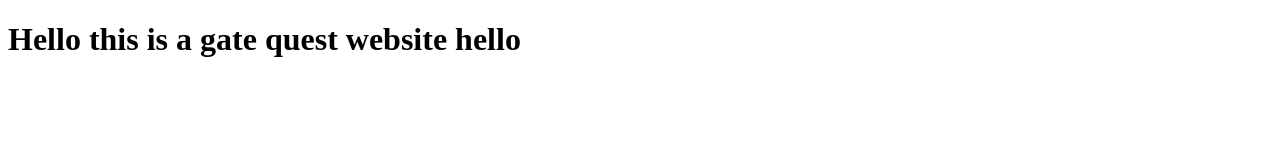
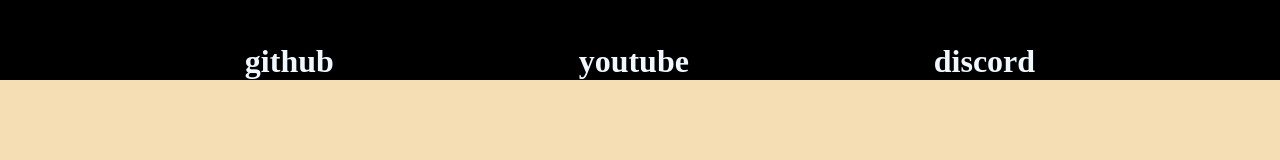
Before and after one commit to Sparsh-Verencar/GateQuest, a plain HTML site: page index.html in a window 1280 px wide. Drawn offline with Linux system fonts and the light colour scheme.

Commit message:
added taskbar with css file

```diff
--- /dev/null
+++ b/home.css
@@ -0,0 +1,19 @@
+*{
+    margin: 0;
+    padding: 0;
+    background-color: wheat;
+}
+
+.taskbar{
+    display: flex;
+    justify-content: center;
+    justify-content: space-evenly;
+    align-items: end;
+    background-color: black;
+    color: aliceblue;
+    height: 10vh;
+}
+
+.taskbar h1{
+    background-color: transparent;
+}
--- a/index.html
+++ b/index.html
@@ -4,8 +4,21 @@
     <meta charset="UTF-8">
     <meta name="viewport" content="width=device-width, initial-scale=1.0">
     <title>GateQuest</title>
+    <link rel="stylesheet" href="home.css">
 </head>
 <body>
-    <h1>Hello this is a gate quest website hello</h1>
+    <div class="taskbar">
+        <h1>github</h1>
+        <h1>youtube</h1>
+        <h1>discord</h1>
+    </div>
+    <div class="credits">
+        <div class="developer">
+
+        </div>
+        <div class="cont-creator">
+
+        </div>
+    </div>
 </body>
 </html>
```
